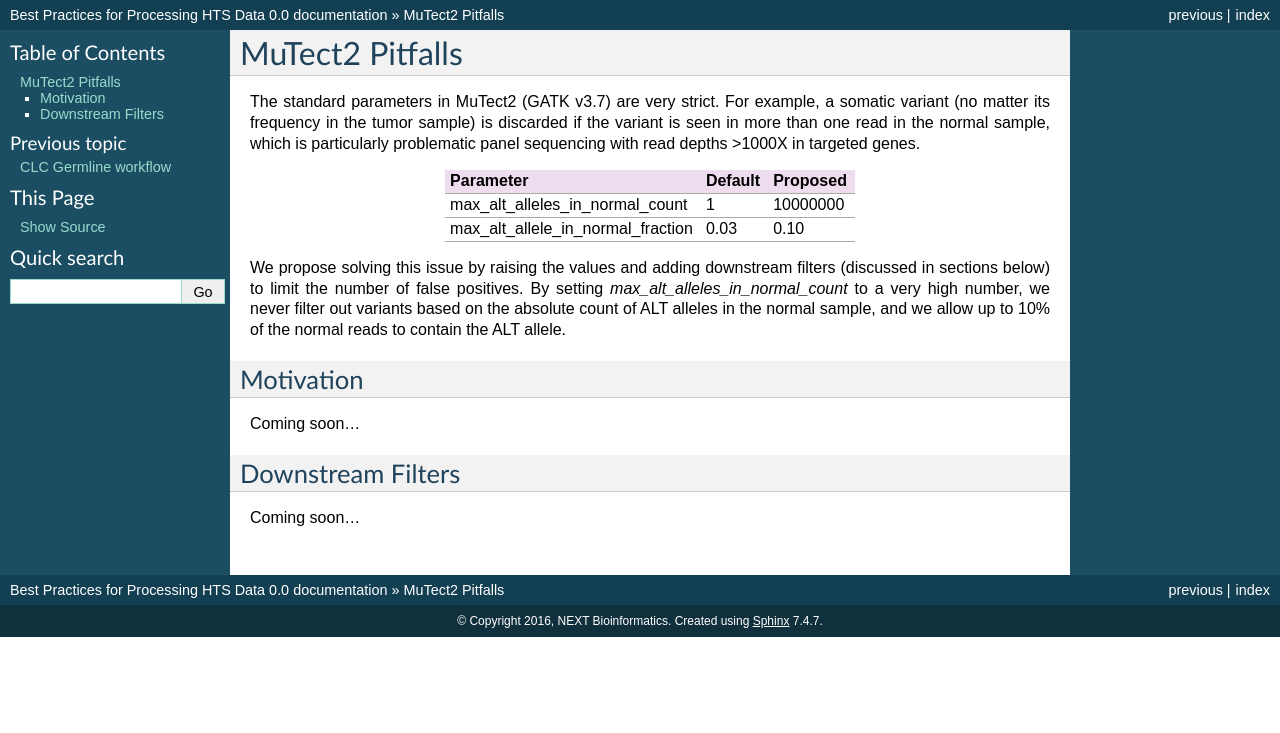
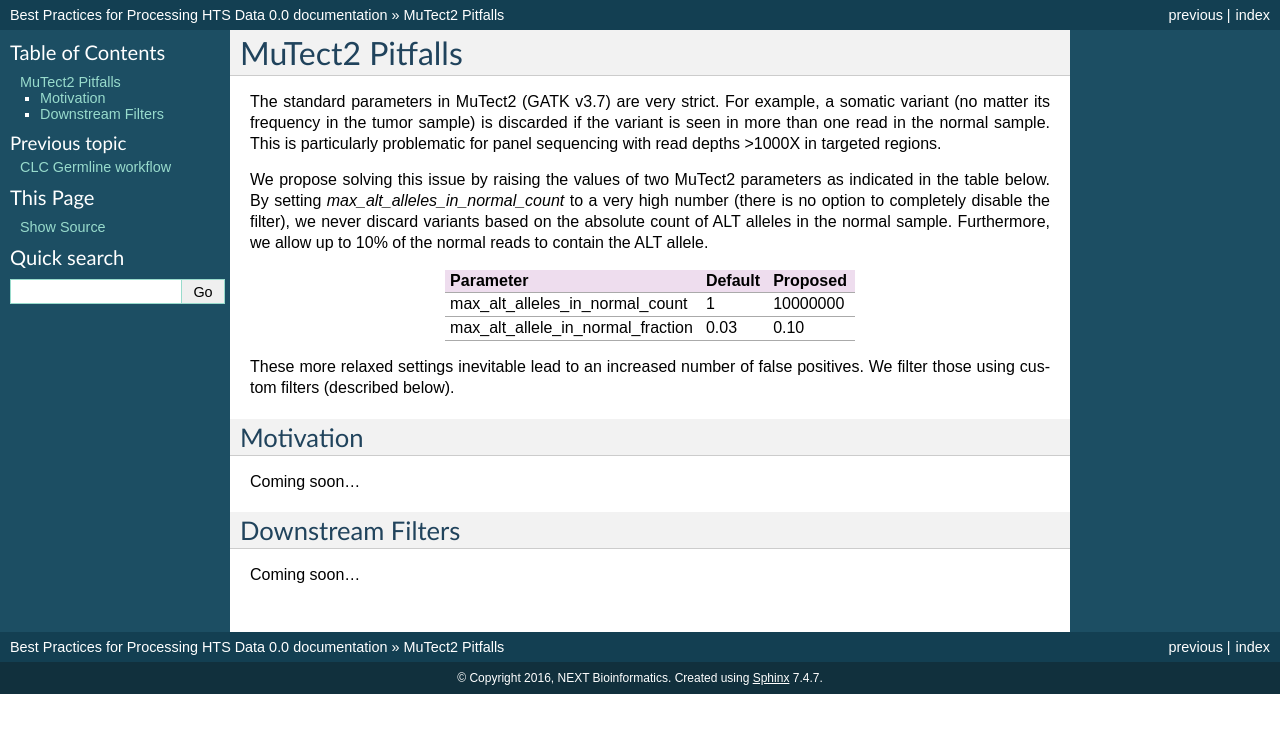
Before and after one commit to NEXTBioinformatics/Best-Practices-for-Processing-HTS-Data, a Sphinx documentation site: the page built from source/mutect2_pitfalls.rst, in a window 1280 px wide. Shown: the top 733 px of the page. Built offline with Sphinx 7.4.7, drawn with Linux system fonts in a browser that asks for light colours.

Commit message:
Change of wording

```diff
--- a/source/mutect2_pitfalls.rst
+++ b/source/mutect2_pitfalls.rst
@@ -1,7 +1,9 @@
 MuTect2 Pitfalls
 ================
 
-The standard parameters in MuTect2 (GATK v3.7) are very strict. For example, a somatic variant (no matter its frequency in the tumor sample) is discarded if the variant is seen in more than one read in the normal sample, which is particularly problematic panel sequencing with read depths >1000X in targeted genes.
+The standard parameters in MuTect2 (GATK v3.7) are very strict. For example, a somatic variant (no matter its frequency in the tumor sample) is discarded if the variant is seen in more than one read in the normal sample. This is particularly problematic for panel sequencing with read depths >1000X in targeted regions.
+
+We propose solving this issue by raising the values of two MuTect2 parameters as indicated in the table below. By setting `max_alt_alleles_in_normal_count` to a very high number (there is no option to completely disable the filter), we never discard variants based on the absolute count of ALT alleles in the normal sample. Furthermore, we allow up to 10% of the normal reads to contain the ALT allele.
 
 ==================================== ======= ==========
 Parameter                            Default Proposed
@@ -10,7 +12,7 @@ max_alt_alleles_in_normal_count      1       10000000
 max_alt_allele_in_normal_fraction    0.03    0.10
 ==================================== ======= ==========
 
-We propose solving this issue by raising the values and adding downstream filters (discussed in sections below) to limit the number of false positives. By setting `max_alt_alleles_in_normal_count` to a very high number, we never filter out variants based on the absolute count of ALT alleles in the normal sample, and we allow up to 10% of the normal reads to contain the ALT allele.
+These more relaxed settings inevitable lead to an increased number of false positives. We filter those using custom filters (described below).
 
 Motivation
 ----------
```
